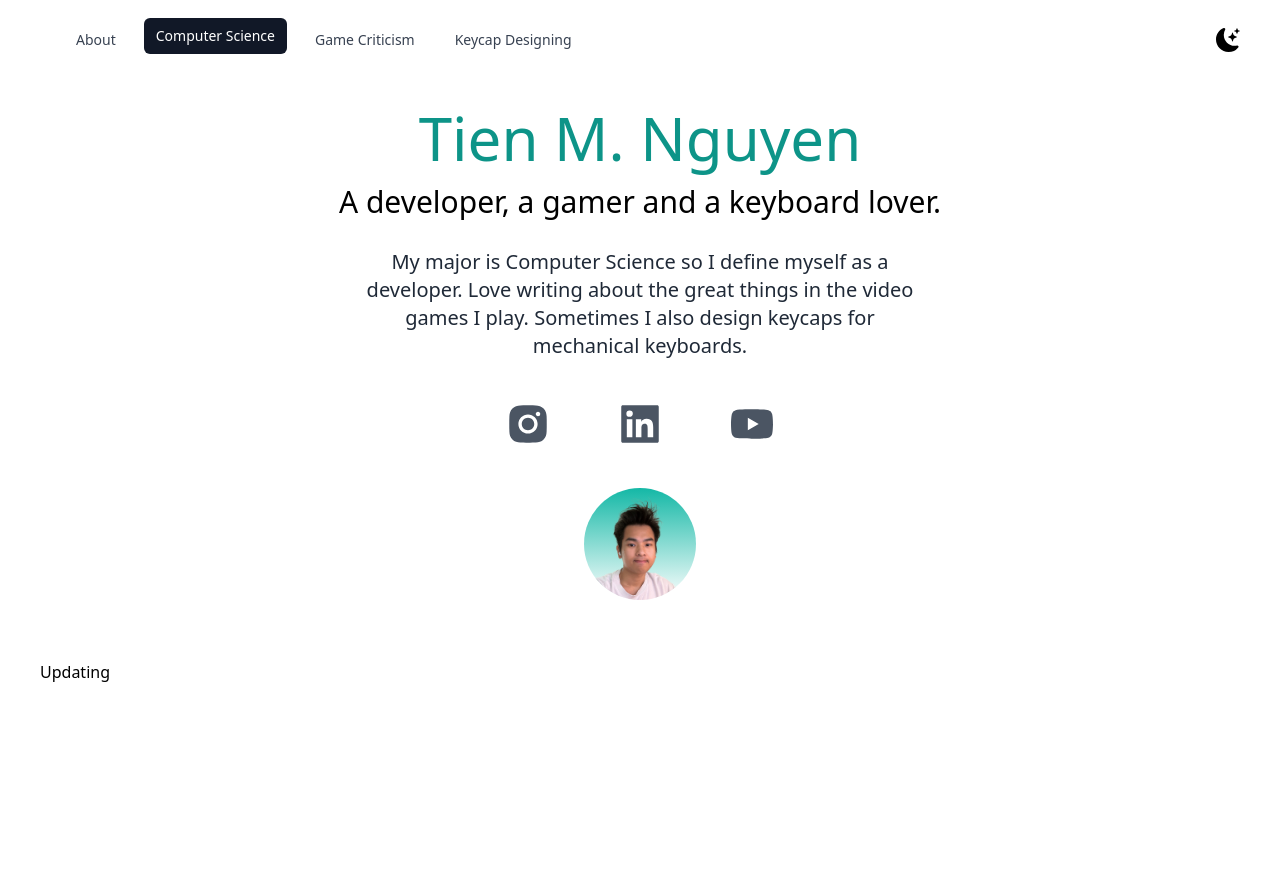
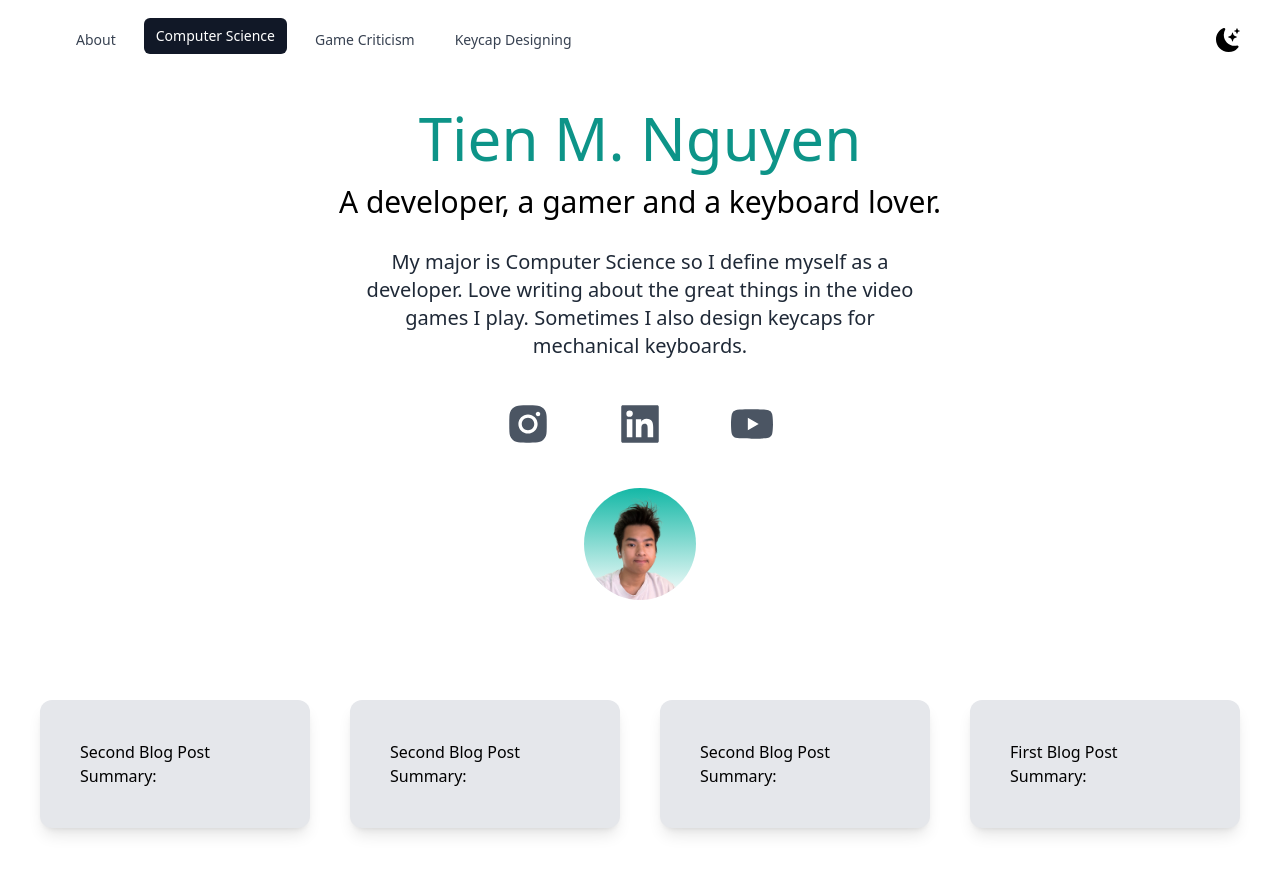
Before and after one commit to iamtienng/iamtienng, a Next.js app: page /ComputerScience in a window 1280 px wide. Shown: the top 874 px of the page. Before the commit the page ends 800 px from the top, so only its background shows below. Built offline with nearby package versions, Linux system fonts and the light colour scheme.

Commit message:
Blog Function in CS

```diff
--- /dev/null
+++ b/src/components/BlogList.js
@@ -0,0 +1,17 @@
+import BlogListPost from "./BlogListPost";
+
+const BlogList = ({ blogPostsData }) => {
+  // Sort blog posts by id in descending order
+  blogPostsData.sort((a, b) => {
+    return b.id - a.id;
+  });
+  return (
+    <div className="lg:flex gap-10 justify-around">
+      {blogPostsData.map((post) => (
+        <BlogListPost key={post.id} title={post.title} summary={post.summary} />
+      ))}
+    </div>
+  );
+};
+
+export default BlogList;
--- /dev/null
+++ b/src/components/BlogListPost.js
@@ -0,0 +1,10 @@
+const BlogListPost = ({ title, content, author, date }) => {
+  return (
+    <div className="transition ease-in-out delay-150 hover:-translate-y-1 bg-gray-200 hover:scale-105 hover:bg-gray-100 dark:hover:bg-gray-100 duration-300 text-left shadow-lg p-10 rounded-xl my-10  dark:bg-gray-200 flex-1">
+      <h2>{title}</h2>
+      <p>Summary: {content}</p>
+    </div>
+  );
+};
+
+export default BlogListPost;
--- a/src/pages/ComputerScience/index.js
+++ b/src/pages/ComputerScience/index.js
@@ -1,11 +1,13 @@
-import { useEffect } from "react";
+import { useEffect, useState } from "react";
 
 import iamtienng_image from "../../../public/iamtienng_web.png";
+import blogPostsData from "./json/project-posts.json";
 
 import SectionHeader from "@/components/SectionHeader";
 import Navigation from "@/components/Navigation";
 import SocialLinks from "@/components/SocialLinks";
 import ImageContainer from "@/components/ImageContainer";
+import BlogList from "@/components/BlogList";
 
 const navigation = [
   { name: "About", href: "/", current: false },
@@ -15,6 +17,8 @@ const navigation = [
 ];
 
 export default function ComputerScience() {
+  const [blogPosts, setBlogPosts] = useState([]);
+
   useEffect(() => {
     // Load preferred theme from local storage
     const preferredTheme = localStorage.getItem("theme");
@@ -34,6 +38,8 @@ export default function ComputerScience() {
         document.documentElement.classList.remove("dark");
       }
     }
+
+    setBlogPosts(blogPostsData);
   }, []);
 
   return (
@@ -59,9 +65,7 @@ export default function ComputerScience() {
           </div>
         </section>
         <section className="py-10">
-          <div>
-            <p>Updating</p>
-          </div>
+          <BlogList blogPostsData={blogPosts} />
         </section>
       </main>
     </div>
--- /dev/null
+++ b/src/pages/ComputerScience/json/project-posts.json
@@ -0,0 +1,22 @@
+[
+    {
+        "id": 1,
+        "title": "First Blog Post",
+        "summary": "Lorem ipsum dolor sit amet..."
+    },
+    {
+        "id": 2,
+        "title": "Second Blog Post",
+        "summary": "Lorem ipsum dolor sit amet..."
+    },
+    {
+        "id": 3,
+        "title": "Second Blog Post",
+        "summary": "Lorem ipsum dolor sit amet..."
+    },
+    {
+        "id": 4,
+        "title": "Second Blog Post",
+        "summary": "Lorem ipsum dolor sit amet..."
+    }
+]
```
